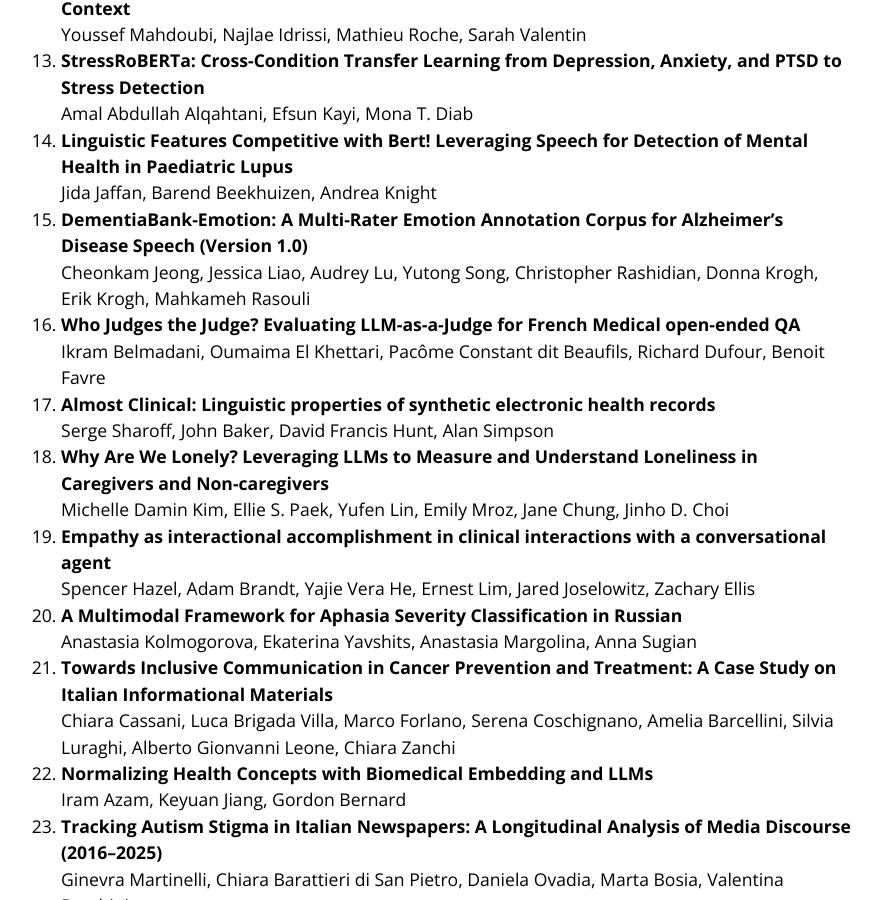
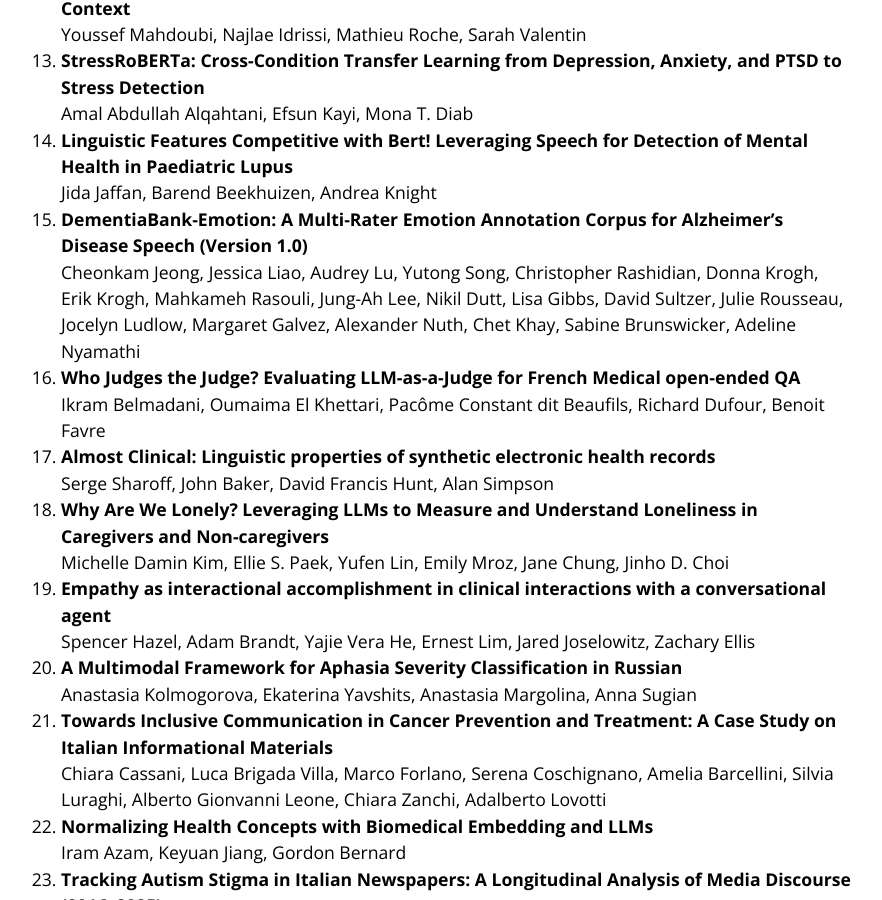
Before and after one commit to HeaLing-workshop/HeaLing-workshop.github.io, a Jekyll site: the page built from accepted-papers.md, in a window 1280 px wide and 900 px high, scrolled down 2031 px. Shown: the whole window, without its empty margins (203-1085 px from the left). Built offline with Jekyll 4.4.1, drawn with Linux system fonts in a browser that asks for light colours.

```diff
--- a/accepted-papers.md
+++ b/accepted-papers.md
@@ -37,7 +37,7 @@ The list of the accepted papers for the **HeaLing Workshop @ EACL 2026**.
 14. **Linguistic Features Competitive with Bert! Leveraging Speech for Detection of Mental Health in Paediatric Lupus**
   Jida Jaffan, Barend Beekhuizen, Andrea Knight
 15. **DementiaBank-Emotion: A Multi-Rater Emotion Annotation Corpus for Alzheimer's Disease Speech (Version 1.0)**
-  Cheonkam Jeong, Jessica Liao, Audrey Lu, Yutong Song, Christopher Rashidian, Donna Krogh, Erik Krogh, Mahkameh Rasouli
+  Cheonkam Jeong, Jessica Liao, Audrey Lu, Yutong Song, Christopher Rashidian, Donna Krogh, Erik Krogh, Mahkameh Rasouli, Jung-Ah Lee, Nikil Dutt, Lisa Gibbs, David Sultzer, Julie Rousseau, Jocelyn Ludlow, Margaret Galvez, Alexander Nuth, Chet Khay, Sabine Brunswicker, Adeline Nyamathi
 16. **Who Judges the Judge? Evaluating LLM-as-a-Judge for French Medical open-ended QA**
   Ikram Belmadani, Oumaima El Khettari, Pacôme Constant dit Beaufils, Richard Dufour, Benoit Favre
 17. **Almost Clinical: Linguistic properties of synthetic electronic health records**
@@ -49,7 +49,7 @@ The list of the accepted papers for the **HeaLing Workshop @ EACL 2026**.
 20. **A Multimodal Framework for Aphasia Severity Classification in Russian**
   Anastasia Kolmogorova, Ekaterina Yavshits, Anastasia Margolina, Anna Sugian
 21. **Towards Inclusive Communication in Cancer Prevention and Treatment: A Case Study on Italian Informational Materials**
-  Chiara Cassani, Luca Brigada Villa, Marco Forlano, Serena Coschignano, Amelia Barcellini, Silvia Luraghi, Alberto Gionvanni Leone, Chiara Zanchi
+  Chiara Cassani, Luca Brigada Villa, Marco Forlano, Serena Coschignano, Amelia Barcellini, Silvia Luraghi, Alberto Gionvanni Leone, Chiara Zanchi, Adalberto Lovotti
 22. **Normalizing Health Concepts with Biomedical Embedding and LLMs**
   Iram Azam, Keyuan Jiang, Gordon Bernard
 23. **Tracking Autism Stigma in Italian Newspapers: A Longitudinal Analysis of Media Discourse (2016–2025)**
```
